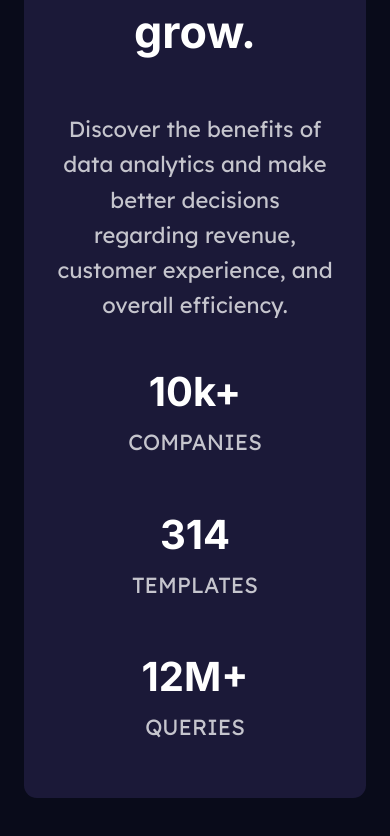
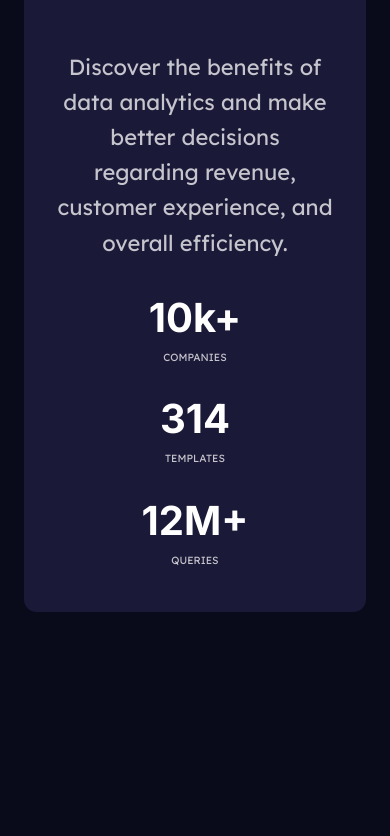
Before and after one commit to shivamchandra75/stats-preview-card-component-main, a plain HTML site: page index.html in a window 390 px wide. Shown: the part 952-1788 px from the top of the page. After the commit the page ends 1708 px from the top, so only its background shows below. Drawn offline with Linux system fonts and the light colour scheme.

Commit message:
made responsive

```diff
--- a/style.css
+++ b/style.css
@@ -45,6 +45,21 @@ body {
   background-size: cover;
 }
 
+.achievements {
+  display: flex;
+}
+.font span {
+  font-family: "Inter", sans-serif;
+  color: white;
+  font-size: 1.3rem;
+  display: block;
+  font-weight: 700;
+}
+
+.achievements p {
+  margin-right: 4.5rem;
+}
+
 .attribution {
   font-size: 11px;
   text-align: center;
@@ -76,19 +91,28 @@ body {
   font-size: 1rem;
   color: hsla(0, 0%, 100%, 0.75);
 }
-.achievements {
-  display: flex;
-}
-.font span {
-  font-family: "Inter", sans-serif;
-  color: white;
-  font-size: 1.3rem;
-  display: block;
-  font-weight: 700;
-}
-.achievements p {
-  margin-right: 4.5rem;
-}
 .margin {
   margin-bottom: 4rem;
 }
+
+@media screen and (max-width: 1190px) {
+  .achievements p {
+    margin-right: 2.8rem;
+  }
+}
+@media screen and (max-width: 1118px) {
+  .achievements p {
+    font-size: 0.85rem;
+    margin-right: 2.8rem;
+  }
+}
+
+@media screen and (max-width: 980px) {
+  .achievements p {
+    font-size: 0.65rem;
+    margin-right: 1.9rem;
+  }
+  .data {
+    padding-left: 2rem;
+  }
+}
```
